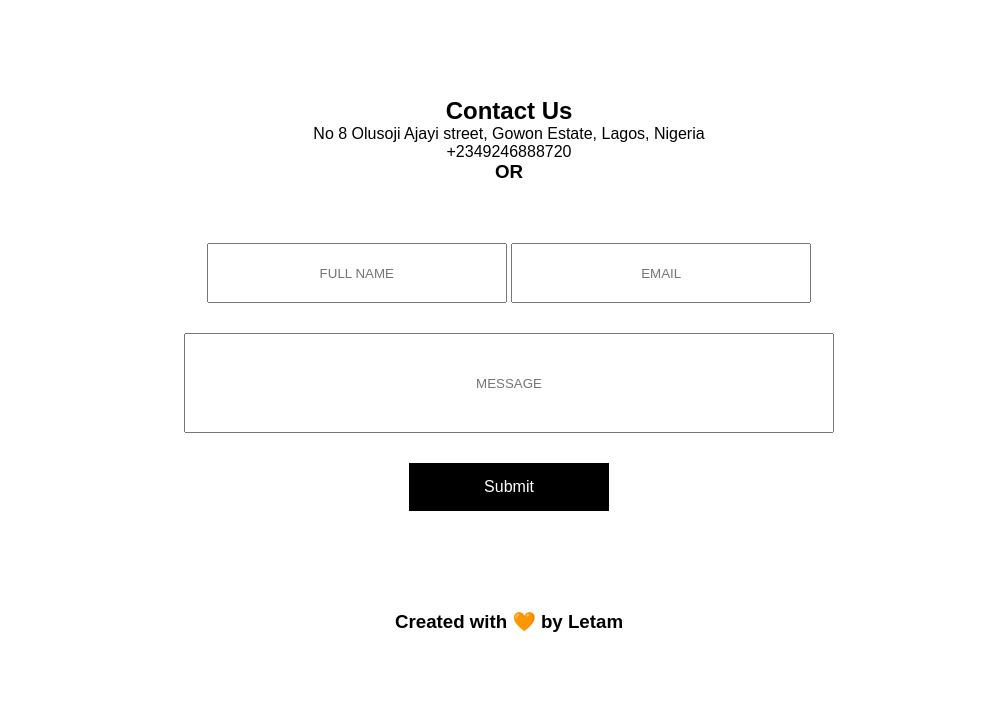
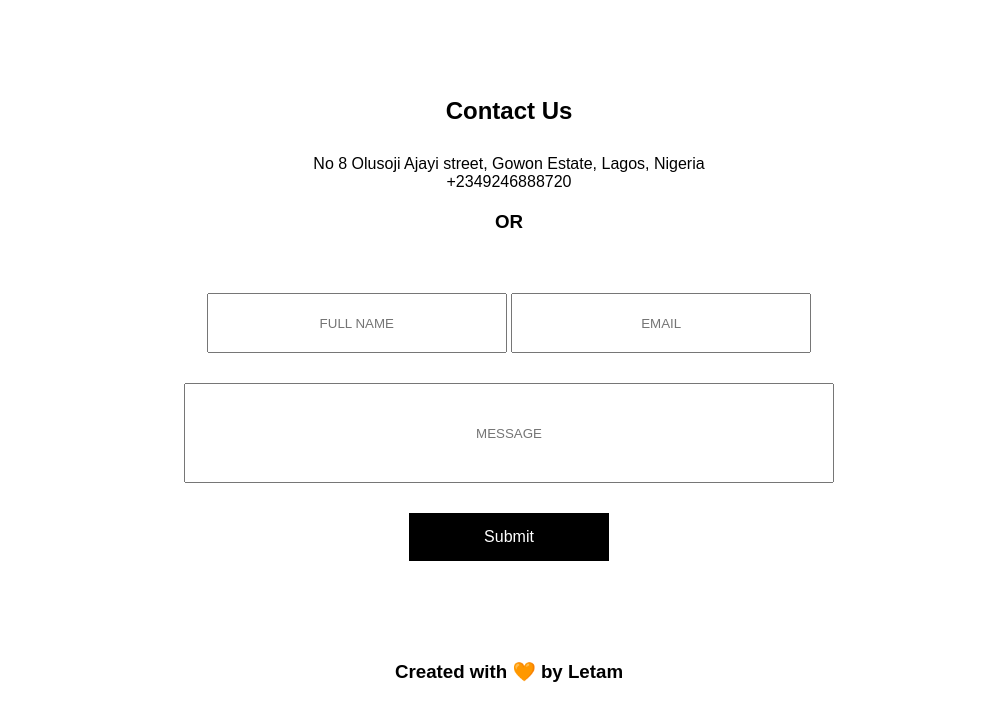
Before and after one commit to Yagazie-davidson/clean-touch, a plain HTML site: page index.html in a window 1280 px wide. Shown: the part 1483-2204 px from the top of the page, without its empty margins (131-1121 px from the left). Before the commit the page ends 2176 px from the top, so only its background shows below. Drawn offline with Linux system fonts and the light colour scheme.

Commit message:
I modified the contact section

```diff
--- a/Dry cleaning.css
+++ b/Dry cleaning.css
@@ -115,6 +115,14 @@ a:hover{
     padding-top: 100px;
     text-align: center;
 }
+.contact-address{
+    padding-top: 30px;
+}
+.contact-number{
+    text-decoration: none;
+    color: black;
+    padding-bottom: 20px;
+}
 .contact-input{
     padding-top: 40px;
 }
```
